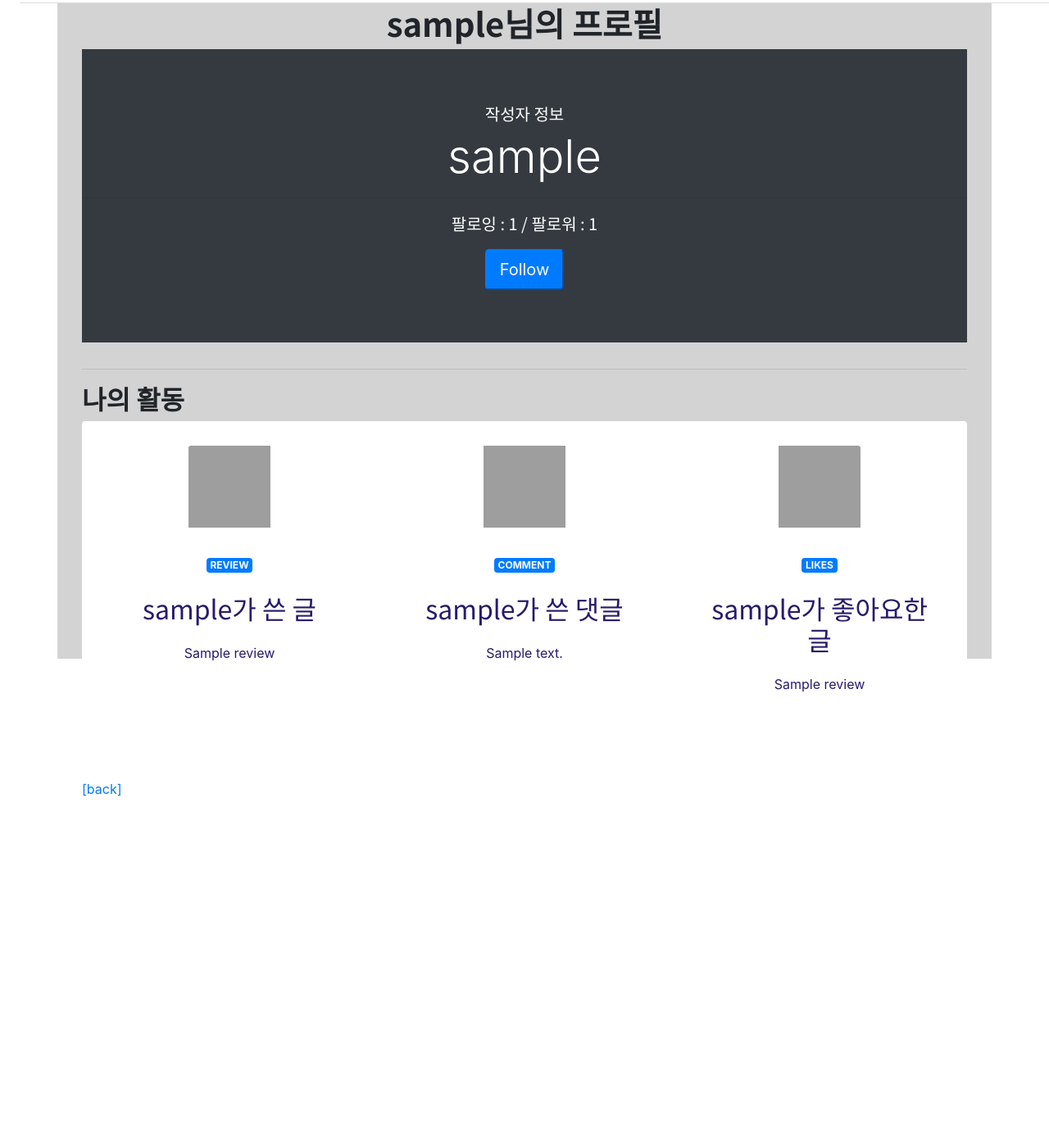
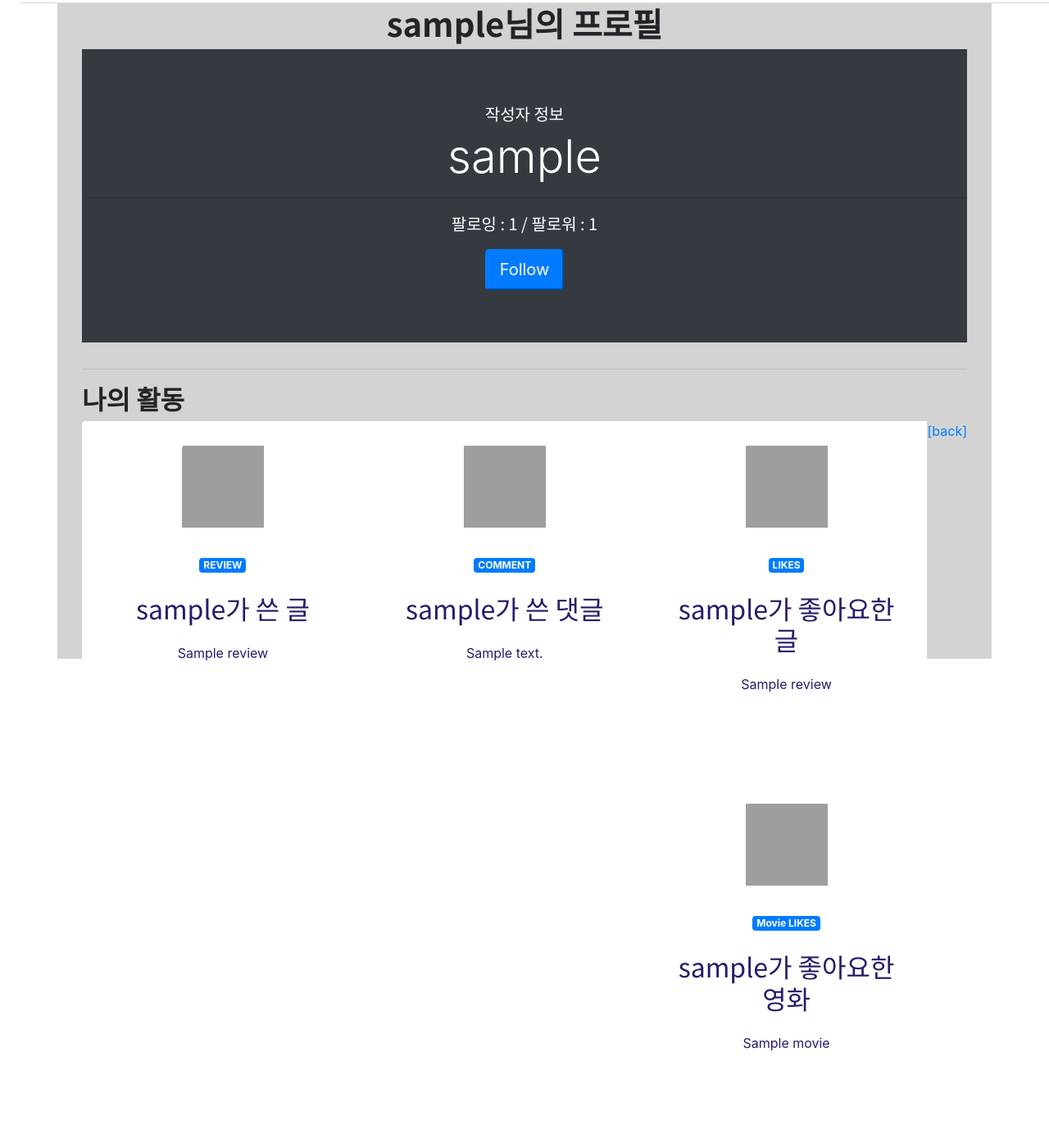
Before and after one commit to yechan-ssafy/MOVIE-CHOICE, a Django app: template accounts/templates/accounts/profile.html in a window 1280 px wide. Shown: the part 53-1442 px from the top of the page at 82% size. Before the commit the page ends 1025 px from the top, so only its background shows below. Run offline with Django 3.2, Linux system fonts and the light colour scheme; the template is opened without the code that fills it: most values are stand-ins (such as "Sample title", 1, 10 or a date in 2020); some libraries are stand-ins or nearby versions; grey boxes are pictures that could not be loaded.

Commit message:
Add MovieLike Profile

```diff
--- a/accounts/templates/accounts/profile.html
+++ b/accounts/templates/accounts/profile.html
@@ -32,7 +32,6 @@
           {% endfor %}
         </div>
         <div class="card-footer">
-
         </div>
       </div>
       <div class="card card-primary text-center">
@@ -45,7 +44,18 @@
           {% endfor %}
         </div>
         <div class="card-footer">
-
+        </div>
+      <div class="card card-primary text-center">
+        <img class="card-img-top" src="https://static3.avast.com/10001215/web/i/index2/for-business.jpg" alt="Card image cap">
+        <div class="card-body">
+          <div class="badge badge-primary badge-sm">Movie LIKES</div>
+          <div class="card-title"><h2 class="font03">{{ person.username }}가 좋아요한 영화</h2></div>
+          {% for movie in person.like_movies.all %}
+            <a href="{% url 'movies:detail' movie.id %}" class="card-text">{{ movie.title }}</a>
+            <br>
+          {% endfor %}
+        </div>
+        <div class="card-footer">
         </div>
       </div>
     </div>
```
